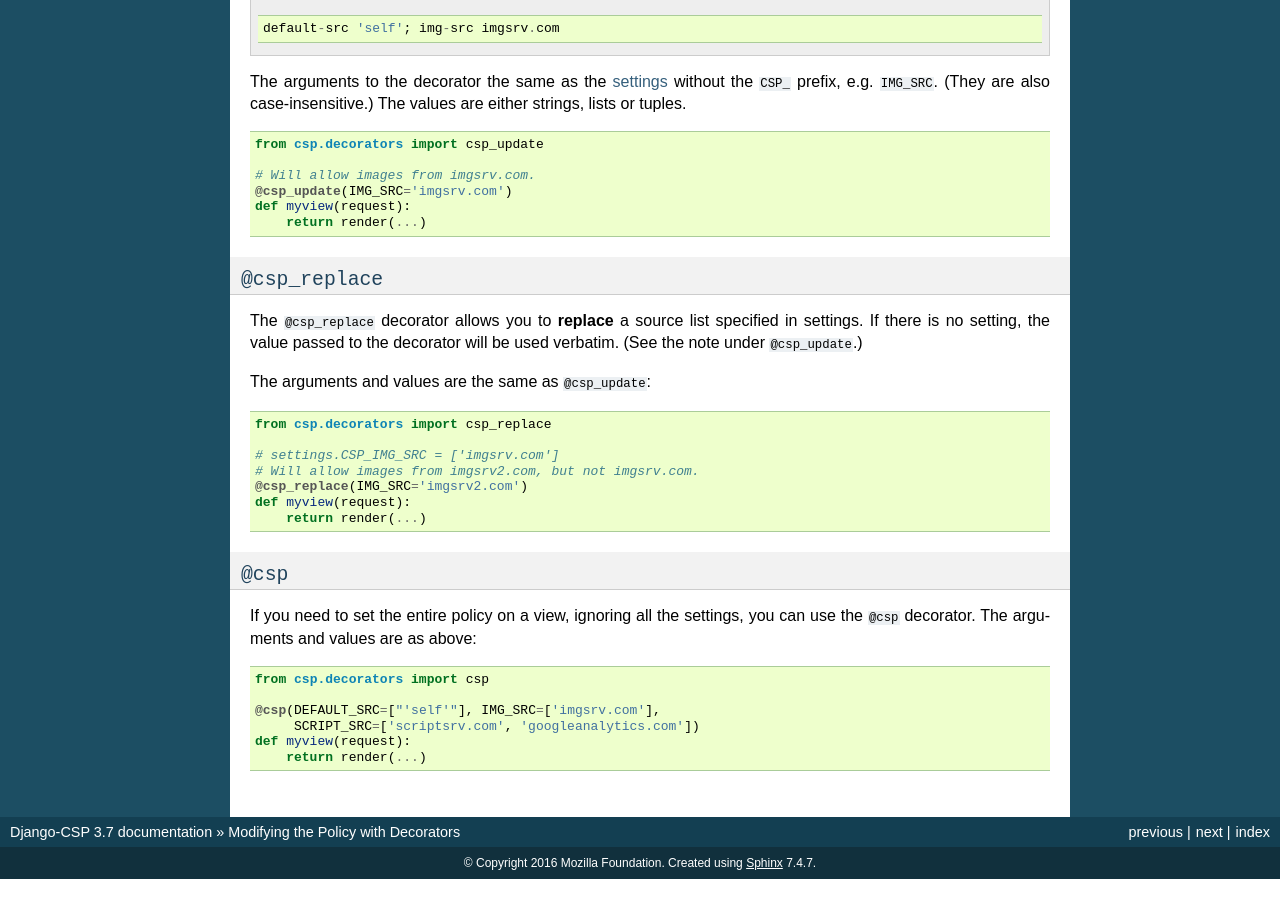
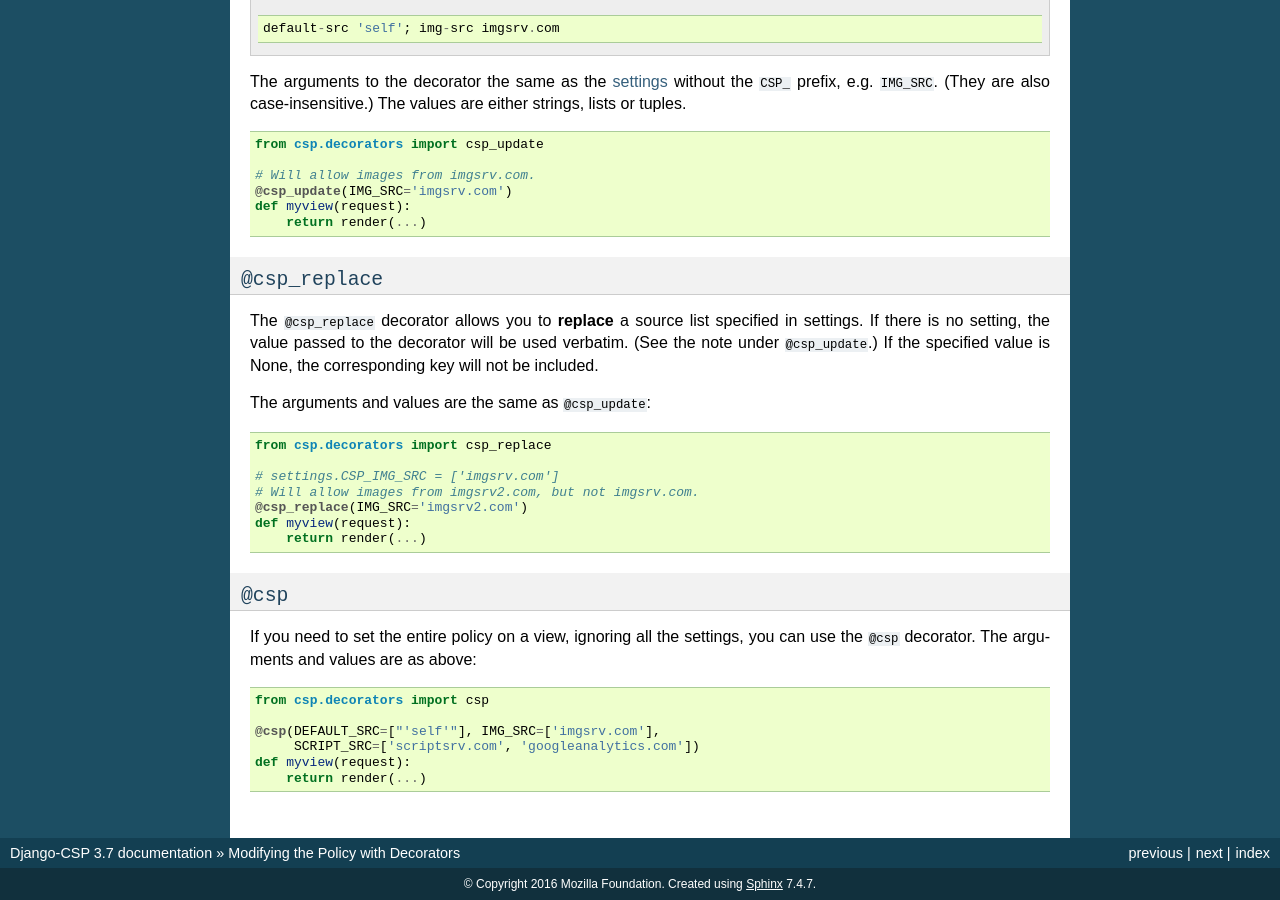
Before and after one commit to mozilla/django-csp, a Sphinx documentation site: the page built from docs/decorators.rst, in a window 1280 px wide and 900 px high, scrolled down 681 px. Built offline with Sphinx 7.4.7, drawn with Linux system fonts in a browser that asks for light colours; before the commit the page ends 1560 px from its top, so only the background shows below that.

Commit message:
updating doc on csp_replace decorator behavior

```diff
--- a/docs/decorators.rst
+++ b/docs/decorators.rst
@@ -69,6 +69,7 @@ or tuples.
 The ``@csp_replace`` decorator allows you to **replace** a source list
 specified in settings. If there is no setting, the value passed to the
 decorator will be used verbatim. (See the note under ``@csp_update``.)
+If the specified value is None, the corresponding key will not be included.
 
 The arguments and values are the same as ``@csp_update``::
 
```
